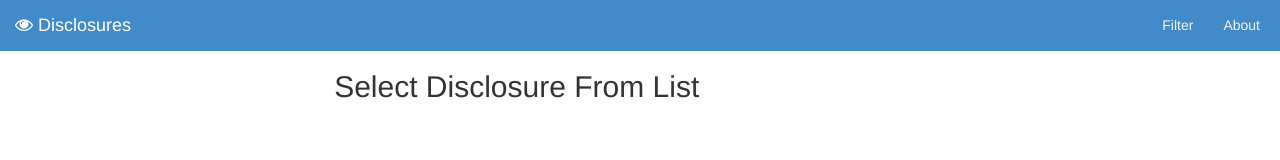
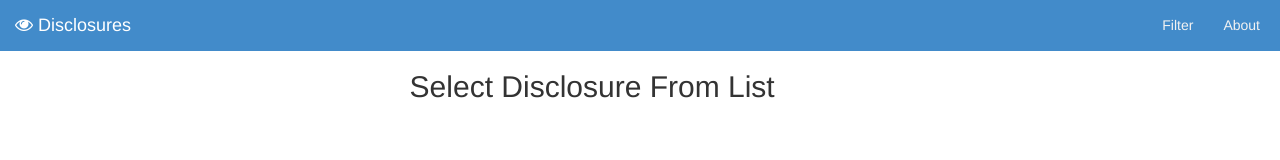
Before and after one commit to 28msec/app-disclosures, a website: page www/index.html in a window 1280 px wide. Drawn offline with nearby package versions, Linux system fonts and the light colour scheme; some packages are replaced by stand-ins of ours; no server answers; a script that the page names is missing.

Commit message:
Css issues solved

```diff
--- a/www/styles/index.less
+++ b/www/styles/index.less
@@ -185,12 +185,12 @@ html {
 .wrapper-left {
     padding-top: 100px;
     display: inline-block;
-    width: 25%;
+    width: 30%;
 }
 
 .wrapper-right {
     padding-top: 0px;
-    left: 0.8%;
     display: inline-block;
-    width: 74%;
+    width: 68%;
+    float: right;
 }
```
Also changed, not shown: www/styles/index.css.
